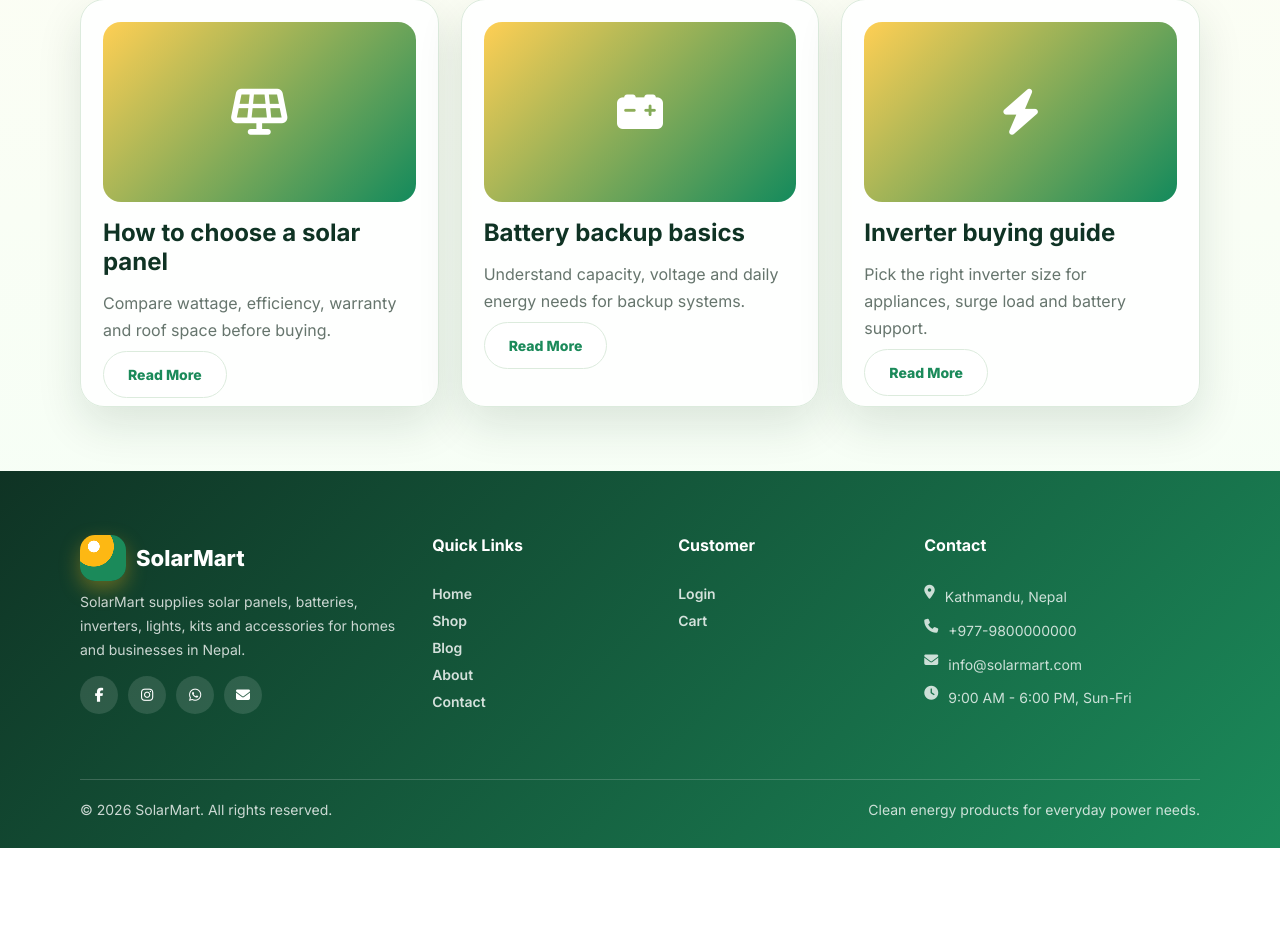
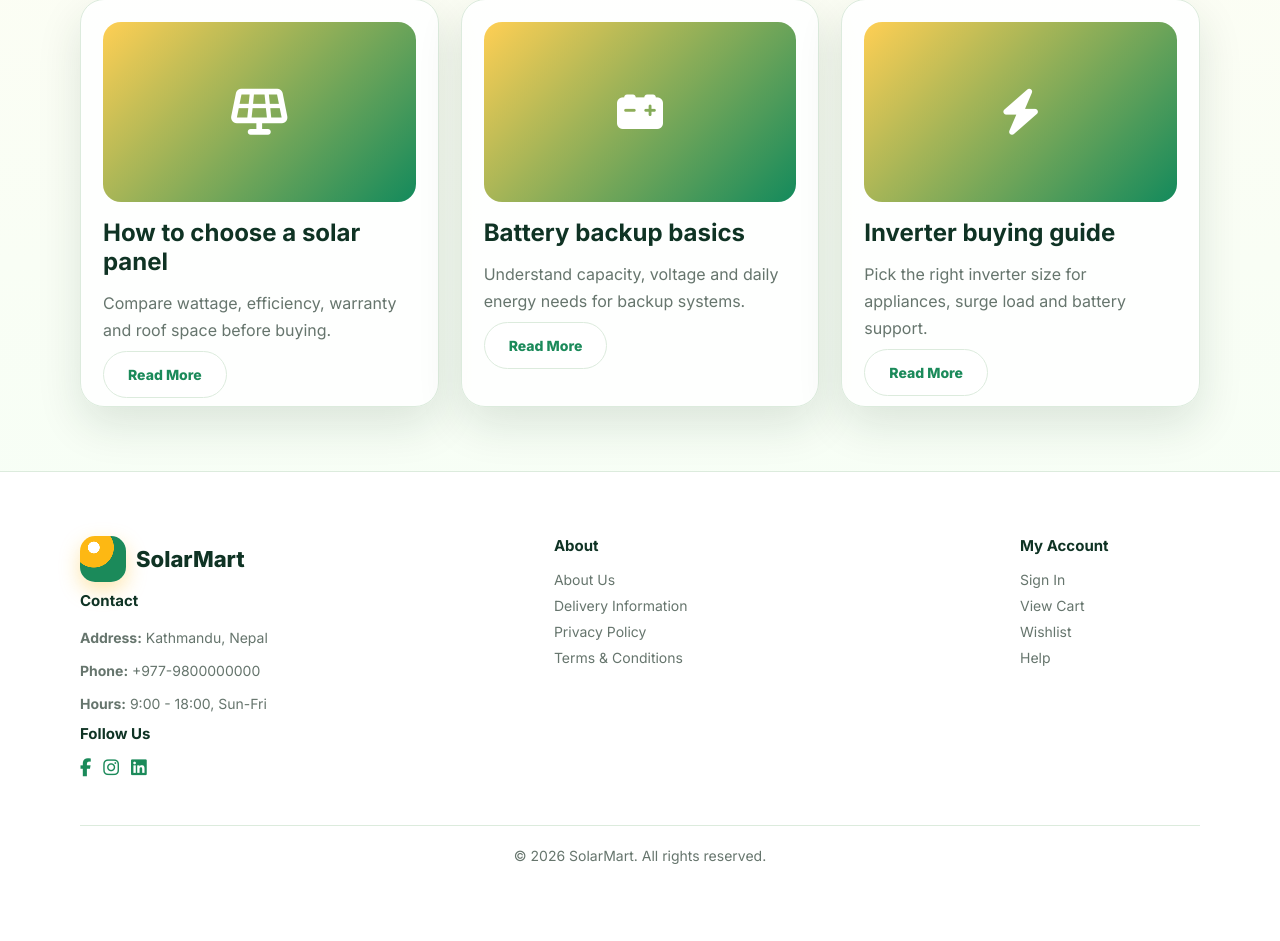
Before and after one commit to BRaj99/solarmart, a PHP site: page /solarmart/blog.php in a window 1280 px wide. Shown: the part 414-1355 px from the top of the page. Before the commit the page ends 1262 px from the top, so only its background shows below. Run offline with PHP 8.4, Linux system fonts and the light colour scheme.

Commit message:
changed footer

```diff
--- a/product.php
+++ b/product.php
@@ -6,7 +6,7 @@ $id = (int)($_GET["id"] ?? 0);
 $product = null;
 
 if ($id > 0) {
-    $stmt = mysqli_prepare($conn, "SELECT id, name, brand, category, price, stock, sku, image, description FROM products WHERE id = ? LIMIT 1");
+    $stmt = mysqli_prepare($conn, "SELECT * FROM products WHERE id = ? LIMIT 1");
     mysqli_stmt_bind_param($stmt, "i", $id);
     mysqli_stmt_execute($stmt);
     $result = mysqli_stmt_get_result($stmt);
@@ -52,7 +52,7 @@ if ($description === "" && $product) {
         </div>
 
         <div class="product-meta">
-            <p><strong>SKU:</strong> <?php echo e($product["sku"]); ?></p>
+            <?php if (!empty($product["sku"])): ?><p><strong>SKU:</strong> <?php echo e($product["sku"]); ?></p><?php endif; ?>
             <p><strong>Stock:</strong> <?php echo (int)$product["stock"]; ?> available</p>
         </div>
 
--- a/script.js
+++ b/script.js
@@ -90,16 +90,14 @@ function productCard(product) {
   const productUrl = `product.php?id=${Number(product.id)}`;
 
   return `<div class="pro product-clickable" data-category="${escapeHtml(product.category)}" data-url="${productUrl}" role="link" tabindex="0">
-    <a class="product-card-link" href="${productUrl}" aria-label="View ${escapeHtml(product.name || 'product')} details">
     <div class="product-img"><img src="${escapeHtml(product.image)}" alt="${escapeHtml(product.name || 'Product')}" loading="lazy"></div>
     <div class="des">
       <span>${escapeHtml(product.brand)} • ${escapeHtml(product.category)}</span>
       <h5>${escapeHtml(product.name)}</h5>
       <p class="product-card-description">${shortDescription}</p>
       <h4>${formatRs(product.price)}</h4>
-        <small class="view-details-text">Click to view full description</small>
+      <a class="view-details-btn" href="${productUrl}">View Full Description</a>
     </div>
-    </a>
     <button class="cart add-cart" data-id="${Number(product.id)}" aria-label="Add to cart"><i class="fa-solid fa-cart-shopping"></i></button>
   </div>`;
 }
@@ -255,7 +253,7 @@ document.addEventListener('click', e => {
   }
 
   const productCard = e.target.closest('.product-clickable');
-  if (productCard && productCard.dataset.url && !e.target.closest('a')) {
+  if (productCard && productCard.dataset.url && !e.target.closest('a') && !e.target.closest('button')) {
     window.location.href = productCard.dataset.url;
   }
 });
--- a/site_common.php
+++ b/site_common.php
@@ -57,55 +57,54 @@ function renderHeader($current = '') {
 
 function renderFooter() {
 ?>
-<footer class="site-footer section-p1">
-    <div class="footer-main">
-        <div class="footer-brand">
+<footer class="section-p1">
+    <div class="col">
         <a href="index.php" class="logo-wrap">
             <div class="logo-mark"></div>
             <span>SolarMart</span>
         </a>
-            <p>SolarMart supplies solar panels, batteries, inverters, lights, kits and accessories for homes and businesses in Nepal.</p>
-            <div class="footer-social">
-                <a href="#" aria-label="Facebook"><i class="fa-brands fa-facebook-f"></i></a>
-                <a href="#" aria-label="Instagram"><i class="fa-brands fa-instagram"></i></a>
-                <a href="#" aria-label="WhatsApp"><i class="fa-brands fa-whatsapp"></i></a>
-                <a href="#" aria-label="Email"><i class="fa-solid fa-envelope"></i></a>
+
+        <h4>Contact</h4>
+        <p><strong>Address:</strong> Kathmandu, Nepal</p>
+        <p><strong>Phone:</strong> +977-9800000000</p>
+        <p><strong>Hours:</strong> 9:00 - 18:00, Sun-Fri</p>
+
+        <div class="follow">
+            <h4>Follow Us</h4>
+            <div class="icon">
+                <i class="fab fa-facebook-f"></i>
+                <i class="fab fa-instagram"></i>
+                <i class="fab fa-linkedin"></i>
+            </div>
         </div>
     </div>
 
-        <div class="footer-col">
-            <h4>Quick Links</h4>
-            <a href="index.php">Home</a>
-            <a href="shop.php">Shop</a>
-            <a href="blog.php">Blog</a>
-            <a href="about.php">About</a>
-            <a href="contact.php">Contact</a>
+    <div class="col">
+        <h4>About</h4>
+        <a href="about.php">About Us</a>
+        <a href="contact.php">Delivery Information</a>
+        <a href="contact.php">Privacy Policy</a>
+        <a href="contact.php">Terms & Conditions</a>
     </div>
 
-        <div class="footer-col">
-            <h4>Customer</h4>
-            <?php if (isset($_SESSION['user_id'])): ?>
+    <div class="col">
+        <h4>My Account</h4>
+
+        <?php if (isset($_SESSION['user_id'])) { ?>
             <a href="profile.php">My Profile</a>
-                <a href="cart.php">Cart</a>
+            <a href="cart.php">View Cart</a>
             <a href="login.php?logout=true">Logout</a>
-            <?php else: ?>
-                <a href="login.php">Login</a>
-                <a href="cart.php">Cart</a>
-            <?php endif; ?>
+        <?php } else { ?>
+            <a href="login.php">Sign In</a>
+            <a href="cart.php">View Cart</a>
+        <?php } ?>
+
+        <a href="shop.php">Wishlist</a>
+        <a href="contact.php">Help</a>
     </div>
 
-        <div class="footer-col footer-contact">
-            <h4>Contact</h4>
-            <p><i class="fa-solid fa-location-dot"></i> Kathmandu, Nepal</p>
-            <p><i class="fa-solid fa-phone"></i> +977-9800000000</p>
-            <p><i class="fa-solid fa-envelope"></i> info@solarmart.com</p>
-            <p><i class="fa-solid fa-clock"></i> 9:00 AM - 6:00 PM, Sun-Fri</p>
-        </div>
-    </div>
-
-    <div class="footer-bottom">
+    <div class="copyright">
         <p>© 2026 SolarMart. All rights reserved.</p>
-        <p>Clean energy products for everyday power needs.</p>
     </div>
 </footer>
 <?php
--- a/style.css
+++ b/style.css
@@ -2717,3 +2717,25 @@ button:disabled {
         flex-direction: column;
     }
 }
+
+.view-details-btn {
+    display: inline-flex;
+    align-items: center;
+    justify-content: center;
+    margin-top: 10px;
+    padding: 9px 14px;
+    border-radius: 999px;
+    background: rgba(34, 139, 80, .12);
+    color: var(--solar-green);
+    font-weight: 800;
+}
+
+.view-details-btn:hover {
+    background: var(--solar-green);
+    color: #fff;
+}
+
+.product-detail-info .product-description-box p {
+    font-size: 17px;
+    line-height: 1.9;
+}
```
Also changed, not shown: index.php (+21 -0 lines), 1 other file. Lines whose indentation alone changed are shown as unchanged.
